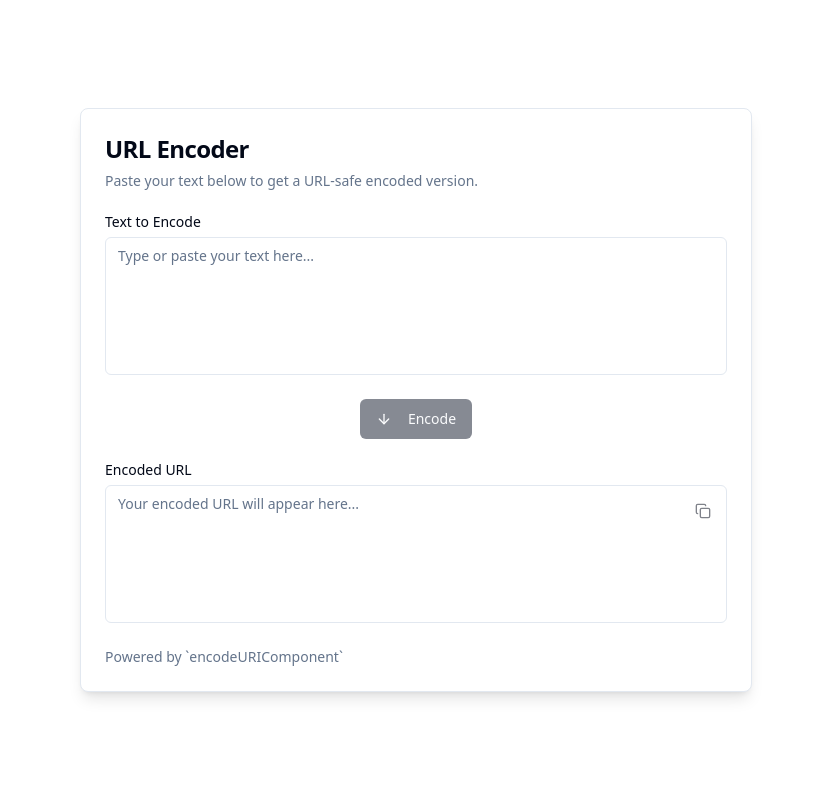
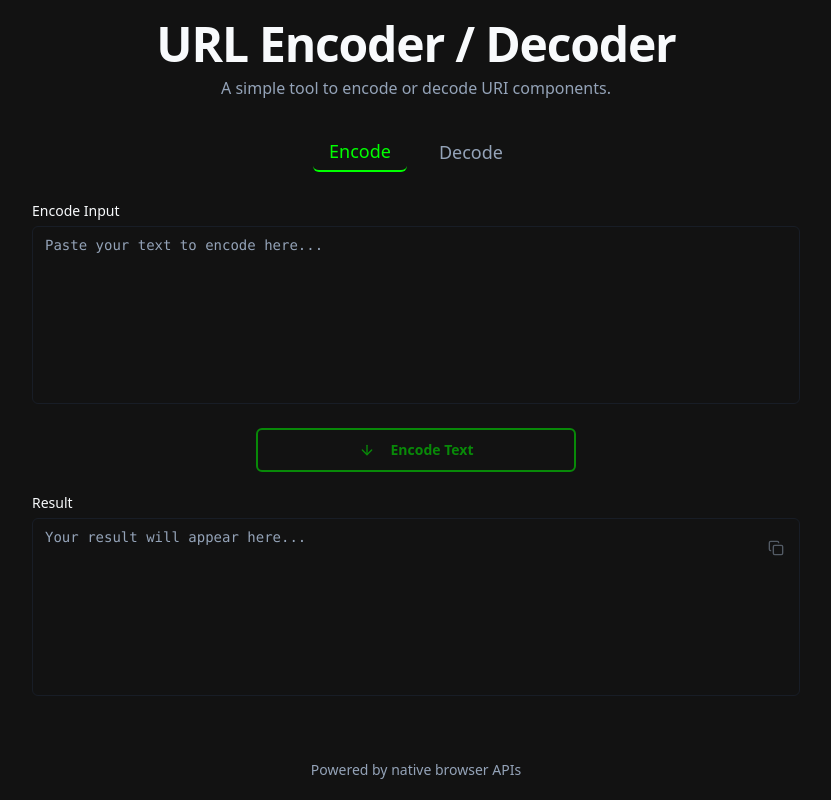
Before and after one commit to tobisupreme/url-whisper-encoder-webapp, a React (Vite) app: page / in a window 1280 px wide. Shown: the whole page, without its empty margins (224-1055 px from the left). Built offline with nearby package versions, Linux system fonts and the light colour scheme.

Commit message:
Feat: Implement decode functionality and style updates
- Added decode functionality with a toggle between encode and decode modes.
- Updated the UI to match the style of tobisupreme.com.

```diff
--- a/src/App.tsx
+++ b/src/App.tsx
@@ -1,3 +1,5 @@
+
+import { useEffect } from "react";
 import { Toaster } from "@/components/ui/toaster";
 import { Toaster as Sonner } from "@/components/ui/sonner";
 import { TooltipProvider } from "@/components/ui/tooltip";
@@ -8,7 +10,12 @@ import NotFound from "./pages/NotFound";
 
 const queryClient = new QueryClient();
 
-const App = () => (
+const App = () => {
+  useEffect(() => {
+    document.body.classList.add("dark");
+  }, []);
+
+  return (
     <QueryClientProvider client={queryClient}>
       <TooltipProvider>
         <Toaster />
@@ -23,5 +30,6 @@ const App = () => (
       </TooltipProvider>
     </QueryClientProvider>
   );
+};
 
 export default App;
--- a/src/index.css
+++ b/src/index.css
@@ -1,3 +1,4 @@
+
 @tailwind base;
 @tailwind components;
 @tailwind utilities;
@@ -54,17 +55,17 @@
   }
 
   .dark {
-    --background: 222.2 84% 4.9%;
+    --background: 0 0% 7%;
     --foreground: 210 40% 98%;
 
-    --card: 222.2 84% 4.9%;
+    --card: 0 0% 7%;
     --card-foreground: 210 40% 98%;
 
-    --popover: 222.2 84% 4.9%;
+    --popover: 0 0% 7%;
     --popover-foreground: 210 40% 98%;
 
-    --primary: 210 40% 98%;
-    --primary-foreground: 222.2 47.4% 11.2%;
+    --primary: 120 100% 50%;
+    --primary-foreground: 0 0% 7%;
 
     --secondary: 217.2 32.6% 17.5%;
     --secondary-foreground: 210 40% 98%;
@@ -72,15 +73,15 @@
     --muted: 217.2 32.6% 17.5%;
     --muted-foreground: 215 20.2% 65.1%;
 
-    --accent: 217.2 32.6% 17.5%;
-    --accent-foreground: 210 40% 98%;
+    --accent: 120 100% 50%;
+    --accent-foreground: 0 0% 7%;
 
     --destructive: 0 62.8% 30.6%;
     --destructive-foreground: 210 40% 98%;
 
     --border: 217.2 32.6% 17.5%;
     --input: 217.2 32.6% 17.5%;
-    --ring: 212.7 26.8% 83.9%;
+    --ring: 120 100% 50%;
     --sidebar-background: 240 5.9% 10%;
     --sidebar-foreground: 240 4.8% 95.9%;
     --sidebar-primary: 224.3 76.3% 48%;
--- a/src/pages/Index.tsx
+++ b/src/pages/Index.tsx
@@ -1,36 +1,33 @@
 
 import { useState } from "react";
 import { Button } from "@/components/ui/button";
-import {
-  Card,
-  CardContent,
-  CardDescription,
-  CardFooter,
-  CardHeader,
-  CardTitle,
-} from "@/components/ui/card";
 import { Label } from "@/components/ui/label";
 import { Textarea } from "@/components/ui/textarea";
 import { toast } from "sonner";
 import { ArrowDown, Copy } from "lucide-react";
 
 const Index = () => {
+  const [mode, setMode] = useState<"encode" | "decode">("encode");
   const [input, setInput] = useState("");
   const [output, setOutput] = useState("");
 
-  const handleEncode = () => {
+  const handleProcess = () => {
+    if (!input) return;
     try {
-      const encoded = encodeURIComponent(input);
-      setOutput(encoded);
+      const result =
+        mode === "encode"
+          ? encodeURIComponent(input)
+          : decodeURIComponent(input);
+      setOutput(result);
     } catch (error) {
-      console.error("Encoding error:", error);
-      toast.error("Could not encode the provided text.");
+      console.error(`${mode} error:`, error);
+      toast.error(`Could not ${mode} the provided text. It may be invalid.`);
     }
   };
 
   const handleCopy = () => {
     if (!output) {
-      toast.warning("Nothing to copy. Please encode some text first.");
+      toast.warning("Nothing to copy.");
       return;
     }
     navigator.clipboard.writeText(output).then(
@@ -44,49 +41,93 @@ const Index = () => {
     );
   };
 
+  const handleModeChange = (newMode: "encode" | "decode") => {
+    if (newMode && newMode !== mode) {
+      setMode(newMode);
+      setInput(output);
+      setOutput("");
+    }
+  };
+
   return (
-    <div className="min-h-screen bg-background flex items-center justify-center p-4">
-      <Card className="w-full max-w-2xl shadow-lg">
-        <CardHeader>
-          <CardTitle className="text-2xl font-bold tracking-tight">
-            URL Encoder
-          </CardTitle>
-          <CardDescription>
-            Paste your text below to get a URL-safe encoded version.
-          </CardDescription>
-        </CardHeader>
-        <CardContent className="space-y-6">
+    <div className="min-h-screen bg-background text-foreground flex flex-col items-center justify-center p-4 font-sans">
+      <div className="w-full max-w-3xl flex flex-col items-center gap-8">
+        <div className="text-center">
+          <h1 className="text-3xl md:text-5xl font-bold tracking-tight">
+            URL Encoder / Decoder
+          </h1>
+          <p className="text-muted-foreground mt-2">
+            A simple tool to encode or decode URI components.
+          </p>
+        </div>
+
+        <div className="flex justify-center items-center gap-4">
+          <Button
+            variant="ghost"
+            onClick={() => handleModeChange("encode")}
+            className={`text-lg transition-all rounded-md px-4 py-1 ${
+              mode === "encode"
+                ? "text-primary border-b-2 border-primary"
+                : "text-muted-foreground hover:text-foreground"
+            }`}
+          >
+            Encode
+          </Button>
+          <Button
+            variant="ghost"
+            onClick={() => handleModeChange("decode")}
+            className={`text-lg transition-all rounded-md px-4 py-1 ${
+              mode === "decode"
+                ? "text-primary border-b-2 border-primary"
+                : "text-muted-foreground hover:text-foreground"
+            }`}
+          >
+            Decode
+          </Button>
+        </div>
+
+        <div className="w-full space-y-6">
           <div className="grid w-full gap-2">
-            <Label htmlFor="input-text">Text to Encode</Label>
+            <Label htmlFor="input-text" className="capitalize">
+              {mode} Input
+            </Label>
             <Textarea
               id="input-text"
-              placeholder="Type or paste your text here..."
+              placeholder={`Paste your text to ${mode} here...`}
               value={input}
               onChange={(e) => setInput(e.target.value)}
-              rows={6}
-              className="resize-none"
+              rows={8}
+              className="resize-none font-mono bg-transparent border-border/50 focus:border-primary"
             />
           </div>
+
           <div className="flex items-center justify-center">
-            <Button onClick={handleEncode} disabled={!input}>
+            <Button
+              onClick={handleProcess}
+              disabled={!input}
+              variant="outline"
+              size="lg"
+              className="w-full max-w-xs border-2 border-primary text-primary font-bold hover:bg-primary hover:text-primary-foreground transition-all"
+            >
               <ArrowDown className="mr-2 h-4 w-4" />
-              Encode
+              {mode === "encode" ? "Encode" : "Decode"} Text
             </Button>
           </div>
+
           <div className="grid w-full gap-2 relative">
-            <Label htmlFor="output-text">Encoded URL</Label>
+            <Label htmlFor="output-text">Result</Label>
             <Textarea
               id="output-text"
               readOnly
               value={output}
-              placeholder="Your encoded URL will appear here..."
-              rows={6}
-              className="resize-none pr-12"
+              placeholder="Your result will appear here..."
+              rows={8}
+              className="resize-none font-mono pr-12 bg-transparent border-border/50"
             />
             <Button
               variant="ghost"
               size="icon"
-              className="absolute top-8 right-2 h-8 w-8"
+              className="absolute top-9 right-2 h-8 w-8 text-muted-foreground hover:text-primary"
               onClick={handleCopy}
               disabled={!output}
               aria-label="Copy to clipboard"
@@ -94,11 +135,12 @@ const Index = () => {
               <Copy className="h-4 w-4" />
             </Button>
           </div>
-        </CardContent>
-        <CardFooter className="text-center text-sm text-muted-foreground">
-            <p>Powered by `encodeURIComponent`</p>
-        </CardFooter>
-      </Card>
+        </div>
+
+        <div className="text-center text-sm text-muted-foreground pt-8">
+            <p>Powered by native browser APIs</p>
+        </div>
+      </div>
     </div>
   );
 };
```
Lines whose indentation alone changed are shown as unchanged.
